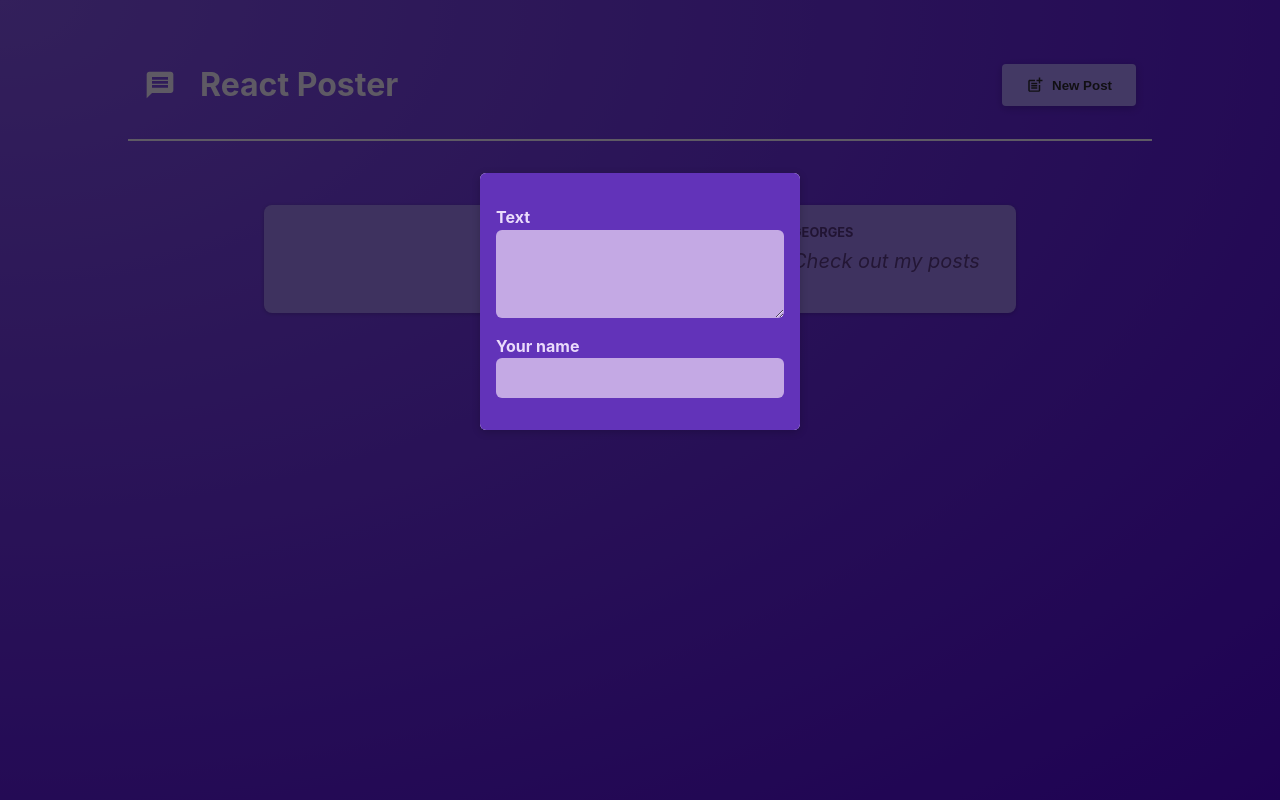
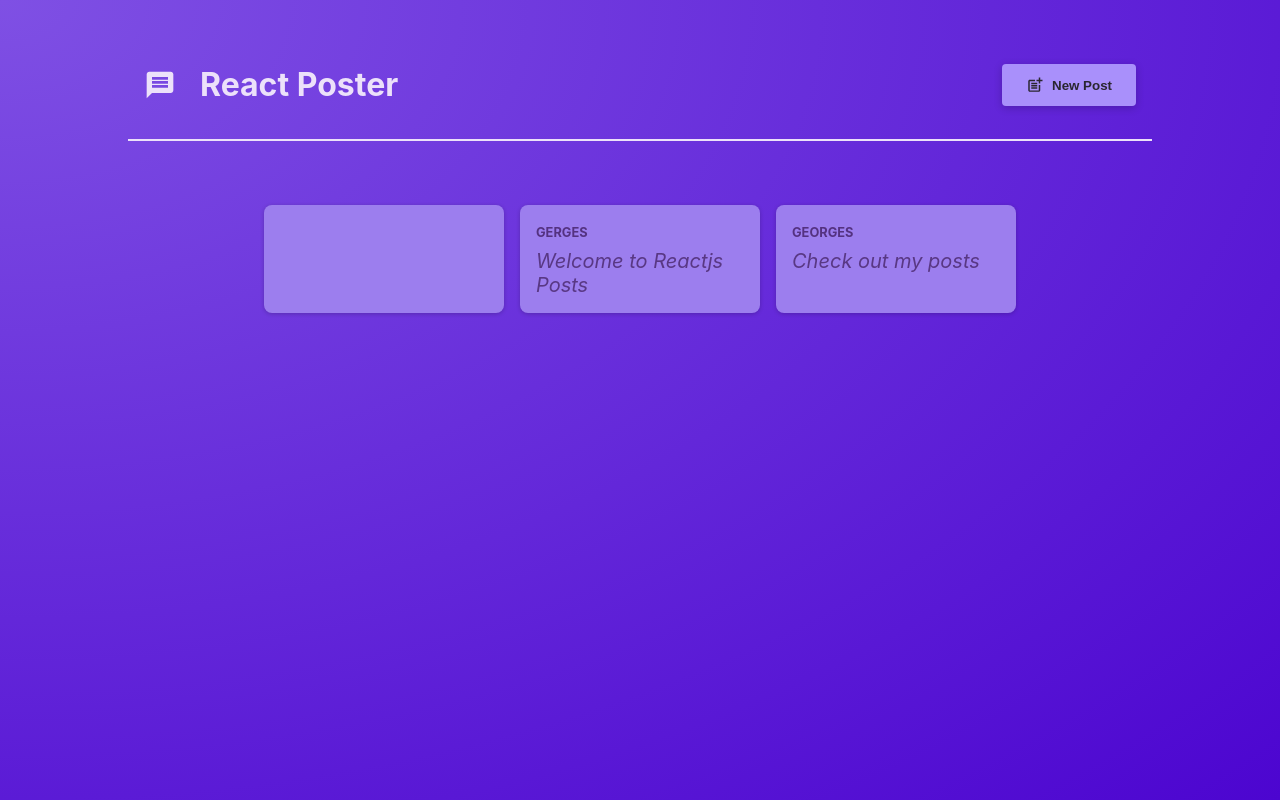
Before and after one commit to G3RGES/react-posts, a React (Vite) app: page / in a window 1280 px wide. Built offline with nearby package versions, Linux system fonts and the light colour scheme.

Commit message:
Update App.jsx

```diff
--- a/src/App.jsx
+++ b/src/App.jsx
@@ -4,7 +4,7 @@ import Post from "./components/Post";
 import PostsList from "./components/PostsList";
 
 function App() {
-  const [modalIsVisible, setModalIsVisible] = useState(true);
+  const [modalIsVisible, setModalIsVisible] = useState(false);
 
   function showModal() {
     setModalIsVisible(true);
```
